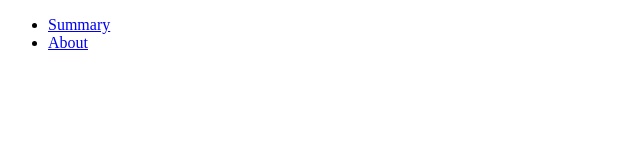
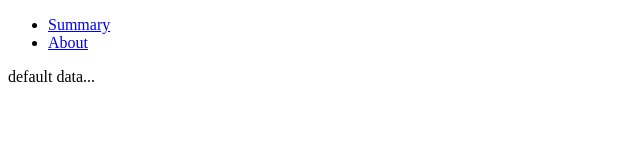
Before and after one commit to Tareq9000/covid19, a React app in the folder covid19/: page / in a window 1280 px wide. Shown: the top 160 px of the page, without its empty margins (0-640 px from the left). Built offline with nearby package versions, Linux system fonts and the light colour scheme.

Commit message:
adding a default route

```diff
--- a/covid19/src/components/App.jsx
+++ b/covid19/src/components/App.jsx
@@ -30,6 +30,9 @@ export default function App() {
           <Route path="/summary">
             <Summary />
           </Route>
+          <Route path="/">
+            <Summary />
+          </Route>
         </Switch>
 
       </div>
```
